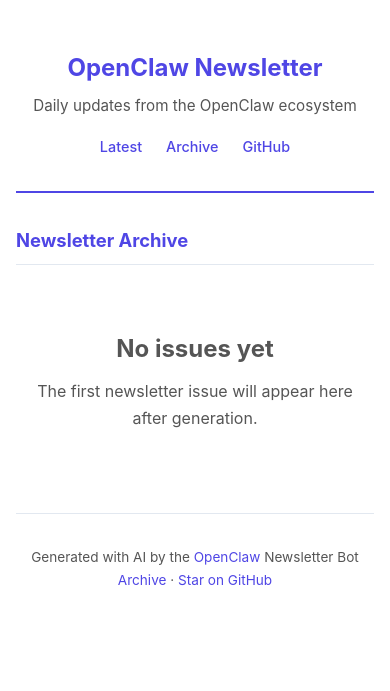
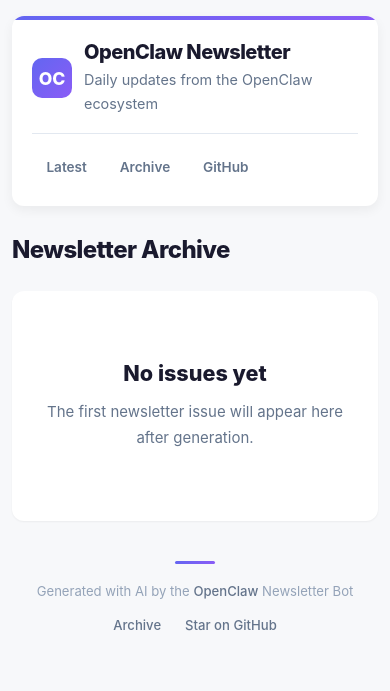
Before and after one commit to swkpku/openclaw-newsletter, a Python web app: template templates/archive.html in a window 390 px wide. Shown: the top 691 px of the page. Run offline with Jinja, Linux system fonts and the light colour scheme; the template is opened without the code that fills it, so the values that code supplies are empty.

Commit message:
Redesign newsletter UI with modern Morning Brew/TLDR-inspired design
- Card-based layout with subtle shadows and rounded corners
- Branded header with gradient accent stripe and logo mark
- Pill-style navigation with hover states
- Numbered TOC items in a responsive grid
- Section cards with gradient accent bar indicators
- Custom bullet points with accent-colored dots
- Polished footer with gradient divider and link row
- Refined color palette with light/dark mode support
- Smooth hover transitions throughout
- Better responsive breakpoints for mobile

https://claude.ai/code/session_011DFkv7qxdCgFXbkRLomvq3

```diff
--- a/docs/assets/style.css
+++ b/docs/assets/style.css
@@ -1,159 +1,352 @@
-/* OpenClaw Newsletter - Clean, responsive, dark mode support */
+/* OpenClaw Newsletter - Modern, clean design inspired by Morning Brew / TLDR */
 
+/* ===== Custom Properties ===== */
 :root {
   --bg: #ffffff;
-  --bg-secondary: #f8f9fa;
+  --bg-secondary: #f7f8fa;
+  --bg-card: #ffffff;
   --text: #1a1a2e;
-  --text-secondary: #555;
-  --accent: #4f46e5;
-  --accent-hover: #4338ca;
+  --text-secondary: #64748b;
+  --text-muted: #94a3b8;
+  --accent: #6366f1;
+  --accent-light: #eef2ff;
+  --accent-hover: #4f46e5;
+  --accent-gradient: linear-gradient(135deg, #6366f1, #8b5cf6);
   --border: #e2e8f0;
+  --border-light: #f1f5f9;
   --code-bg: #f1f5f9;
-  --shadow: rgba(0, 0, 0, 0.08);
-  --max-width: 720px;
+  --shadow-sm: 0 1px 2px rgba(0, 0, 0, 0.05);
+  --shadow-md: 0 4px 12px rgba(0, 0, 0, 0.06);
+  --shadow-lg: 0 8px 24px rgba(0, 0, 0, 0.08);
+  --radius: 12px;
+  --radius-sm: 8px;
+  --max-width: 740px;
+  --transition: 0.2s ease;
 }
 
 @media (prefers-color-scheme: dark) {
   :root {
-    --bg: #0f172a;
-    --bg-secondary: #1e293b;
+    --bg: #0c111b;
+    --bg-secondary: #131a2b;
+    --bg-card: #162032;
     --text: #e2e8f0;
     --text-secondary: #94a3b8;
+    --text-muted: #64748b;
     --accent: #818cf8;
+    --accent-light: #1e1b4b;
     --accent-hover: #a5b4fc;
-    --border: #334155;
+    --accent-gradient: linear-gradient(135deg, #818cf8, #a78bfa);
+    --border: #1e293b;
+    --border-light: #1e293b;
     --code-bg: #1e293b;
-    --shadow: rgba(0, 0, 0, 0.3);
+    --shadow-sm: 0 1px 2px rgba(0, 0, 0, 0.2);
+    --shadow-md: 0 4px 12px rgba(0, 0, 0, 0.2);
+    --shadow-lg: 0 8px 24px rgba(0, 0, 0, 0.3);
   }
 }
 
-* {
+/* ===== Reset ===== */
+*, *::before, *::after {
   box-sizing: border-box;
   margin: 0;
   padding: 0;
 }
 
+/* ===== Base ===== */
 body {
-  font-family: -apple-system, BlinkMacSystemFont, "Segoe UI", Roboto, "Helvetica Neue", Arial, sans-serif;
-  background: var(--bg);
+  font-family: -apple-system, BlinkMacSystemFont, "Segoe UI", Inter, Roboto, "Helvetica Neue", Arial, sans-serif;
+  background: var(--bg-secondary);
   color: var(--text);
   line-height: 1.7;
   font-size: 16px;
+  -webkit-font-smoothing: antialiased;
+  -moz-osx-font-smoothing: grayscale;
 }
 
 .container {
   max-width: var(--max-width);
   margin: 0 auto;
-  padding: 2rem 1.5rem;
+  padding: 1.5rem 1.25rem 2rem;
 }
 
-/* Header */
+a {
+  transition: color var(--transition);
+}
+
+/* ===== Header ===== */
 .header {
-  text-align: center;
-  padding: 2rem 0;
-  border-bottom: 2px solid var(--accent);
-  margin-bottom: 2rem;
+  background: var(--bg-card);
+  border-radius: var(--radius);
+  box-shadow: var(--shadow-md);
+  padding: 2rem 2rem 1.5rem;
+  margin-bottom: 1.5rem;
+  position: relative;
+  overflow: hidden;
+}
+
+.header::before {
+  content: "";
+  position: absolute;
+  top: 0;
+  left: 0;
+  right: 0;
+  height: 4px;
+  background: var(--accent-gradient);
+}
+
+.header-top {
+  display: flex;
+  align-items: center;
+  justify-content: space-between;
+  margin-bottom: 0.75rem;
+}
+
+.header-brand {
+  display: flex;
+  align-items: center;
+  gap: 0.75rem;
+}
+
+.header-logo {
+  width: 40px;
+  height: 40px;
+  background: var(--accent-gradient);
+  border-radius: 10px;
+  display: flex;
+  align-items: center;
+  justify-content: center;
+  color: #fff;
+  font-weight: 800;
+  font-size: 1.1rem;
+  flex-shrink: 0;
 }
 
 .header h1 {
-  font-size: 2rem;
-  font-weight: 700;
-  color: var(--accent);
-  margin-bottom: 0.25rem;
+  font-size: 1.5rem;
+  font-weight: 800;
+  color: var(--text);
+  letter-spacing: -0.025em;
+  line-height: 1.2;
 }
 
 .header .subtitle {
   color: var(--text-secondary);
-  font-size: 0.95rem;
+  font-size: 0.9rem;
+  margin-top: 0.25rem;
 }
 
 .header .date {
+  display: inline-block;
+  background: var(--accent-light);
+  color: var(--accent);
+  font-size: 0.8rem;
+  font-weight: 600;
+  padding: 0.3rem 0.75rem;
+  border-radius: 100px;
   margin-top: 0.75rem;
-  font-size: 0.9rem;
-  color: var(--text-secondary);
 }
 
 /* Navigation */
 .nav {
   display: flex;
-  gap: 1.5rem;
-  justify-content: center;
+  gap: 0.25rem;
   margin-top: 1rem;
+  padding-top: 1rem;
+  border-top: 1px solid var(--border);
 }
 
 .nav a {
+  color: var(--text-secondary);
+  text-decoration: none;
+  font-size: 0.85rem;
+  font-weight: 600;
+  padding: 0.4rem 0.9rem;
+  border-radius: 100px;
+  transition: all var(--transition);
+}
+
+.nav a:hover {
+  background: var(--accent-light);
   color: var(--accent);
+  text-decoration: none;
+}
+
+/* ===== Table of Contents ===== */
+.toc {
+  background: var(--bg-card);
+  border-radius: var(--radius);
+  box-shadow: var(--shadow-sm);
+  padding: 1.5rem 1.75rem;
+  margin-bottom: 1.5rem;
+}
+
+.toc h2 {
+  font-size: 0.75rem;
+  font-weight: 700;
+  margin-bottom: 1rem;
+  color: var(--text-muted);
+  text-transform: uppercase;
+  letter-spacing: 0.08em;
+}
+
+.toc ul {
+  list-style: none;
+  padding: 0;
+  display: grid;
+  grid-template-columns: repeat(2, 1fr);
+  gap: 0.5rem;
+}
+
+.toc li {
+  counter-increment: toc-counter;
+}
+
+.toc a {
+  color: var(--text);
   text-decoration: none;
   font-size: 0.9rem;
   font-weight: 500;
+  display: flex;
+  align-items: center;
+  gap: 0.6rem;
+  padding: 0.45rem 0.6rem;
+  border-radius: var(--radius-sm);
+  transition: all var(--transition);
 }
 
-.nav a:hover {
-  color: var(--accent-hover);
-  text-decoration: underline;
+.toc a::before {
+  counter-increment: toc-item;
+  content: counter(toc-counter);
+  display: inline-flex;
+  align-items: center;
+  justify-content: center;
+  width: 24px;
+  height: 24px;
+  background: var(--accent-light);
+  color: var(--accent);
+  border-radius: 6px;
+  font-size: 0.75rem;
+  font-weight: 700;
+  flex-shrink: 0;
 }
 
-/* Sections */
+.toc a:hover {
+  background: var(--bg-secondary);
+  color: var(--accent);
+}
+
+/* ===== Sections ===== */
 .section {
-  margin-bottom: 2.5rem;
+  background: var(--bg-card);
+  border-radius: var(--radius);
+  box-shadow: var(--shadow-sm);
+  padding: 1.75rem 2rem;
+  margin-bottom: 1.25rem;
+  transition: box-shadow var(--transition);
+}
+
+.section:hover {
+  box-shadow: var(--shadow-md);
 }
 
 .section-title {
-  font-size: 1.35rem;
-  font-weight: 700;
-  color: var(--accent);
-  margin-bottom: 1rem;
-  padding-bottom: 0.5rem;
-  border-bottom: 1px solid var(--border);
+  font-size: 1.25rem;
+  font-weight: 800;
+  color: var(--text);
+  margin-bottom: 1.25rem;
+  padding-bottom: 0.75rem;
+  border-bottom: 2px solid var(--border);
+  display: flex;
+  align-items: center;
+  gap: 0.6rem;
+  letter-spacing: -0.01em;
+}
+
+.section-title::before {
+  content: "";
+  display: inline-block;
+  width: 4px;
+  height: 1.2em;
+  background: var(--accent-gradient);
+  border-radius: 2px;
+  flex-shrink: 0;
 }
 
 .section-content {
   color: var(--text);
+  font-size: 0.95rem;
+  line-height: 1.75;
 }
 
 .section-content h3 {
-  font-size: 1.1rem;
-  font-weight: 600;
-  margin: 1.25rem 0 0.5rem;
+  font-size: 1.05rem;
+  font-weight: 700;
+  margin: 1.5rem 0 0.5rem;
   color: var(--text);
+  letter-spacing: -0.01em;
+}
+
+.section-content h3:first-child {
+  margin-top: 0;
 }
 
 .section-content p {
-  margin-bottom: 0.75rem;
+  margin-bottom: 0.85rem;
   color: var(--text);
 }
 
 .section-content a {
   color: var(--accent);
   text-decoration: none;
+  font-weight: 500;
+  border-bottom: 1px solid transparent;
+  transition: border-color var(--transition), color var(--transition);
 }
 
 .section-content a:hover {
-  text-decoration: underline;
   color: var(--accent-hover);
+  border-bottom-color: var(--accent-hover);
+  text-decoration: none;
 }
 
 .section-content ul {
-  margin: 0.5rem 0 1rem 1.5rem;
+  margin: 0.75rem 0 1rem 0;
+  padding-left: 0;
+  list-style: none;
 }
 
 .section-content li {
-  margin-bottom: 0.4rem;
+  margin-bottom: 0.5rem;
+  padding-left: 1.4rem;
+  position: relative;
+}
+
+.section-content li::before {
+  content: "";
+  position: absolute;
+  left: 0;
+  top: 0.65em;
+  width: 6px;
+  height: 6px;
+  background: var(--accent);
+  border-radius: 50%;
 }
 
 .section-content code {
   background: var(--code-bg);
-  padding: 0.15em 0.4em;
-  border-radius: 3px;
-  font-size: 0.9em;
+  padding: 0.15em 0.45em;
+  border-radius: 5px;
+  font-size: 0.88em;
+  font-family: "SF Mono", "Fira Code", "Fira Mono", Menlo, Consolas, monospace;
 }
 
 .section-content pre {
   background: var(--code-bg);
-  padding: 1rem;
-  border-radius: 6px;
+  padding: 1.1rem 1.25rem;
+  border-radius: var(--radius-sm);
   overflow-x: auto;
-  margin: 0.75rem 0;
+  margin: 1rem 0;
+  border: 1px solid var(--border);
 }
 
 .section-content pre code {
@@ -161,121 +354,179 @@ body {
   padding: 0;
 }
 
-/* Footer */
+.section-content strong {
+  font-weight: 650;
+}
+
+/* ===== Footer ===== */
 .footer {
   text-align: center;
-  padding: 2rem 0;
-  margin-top: 2rem;
-  border-top: 1px solid var(--border);
-  color: var(--text-secondary);
-  font-size: 0.85rem;
+  padding: 2rem 1.5rem;
+  margin-top: 0.5rem;
+  color: var(--text-muted);
+  font-size: 0.82rem;
+}
+
+.footer p {
+  margin-bottom: 0.4rem;
+}
+
+.footer-links {
+  display: flex;
+  justify-content: center;
+  gap: 1.5rem;
+  margin-top: 0.75rem;
 }
 
 .footer a {
+  color: var(--text-secondary);
+  text-decoration: none;
+  font-weight: 500;
+  transition: color var(--transition);
+}
+
+.footer a:hover {
+  color: var(--accent);
+}
+
+.footer-divider {
+  width: 40px;
+  height: 3px;
+  background: var(--accent-gradient);
+  border-radius: 2px;
+  margin: 0 auto 1rem;
+}
+
+/* ===== Archive Page ===== */
+.archive-title {
+  font-size: 1.5rem;
+  font-weight: 800;
+  color: var(--text);
+  margin-bottom: 1.25rem;
+  letter-spacing: -0.025em;
+}
+
+.archive-list {
+  list-style: none;
+  padding: 0;
+  display: grid;
+  gap: 0.75rem;
+}
+
+.archive-list li {
+  background: var(--bg-card);
+  border-radius: var(--radius);
+  box-shadow: var(--shadow-sm);
+  padding: 1.1rem 1.5rem;
+  transition: all var(--transition);
+  display: flex;
+  align-items: center;
+  justify-content: space-between;
+}
+
+.archive-list li:hover {
+  box-shadow: var(--shadow-md);
+  transform: translateY(-1px);
+}
+
+.archive-list a {
+  color: var(--text);
+  text-decoration: none;
+  font-weight: 700;
+  font-size: 1rem;
+  transition: color var(--transition);
+}
+
+.archive-list a:hover {
   color: var(--accent);
   text-decoration: none;
 }
 
-.footer a:hover {
+.archive-list .meta {
+  color: var(--text-muted);
+  font-size: 0.8rem;
+  font-weight: 500;
+  white-space: nowrap;
+}
+
+/* ===== Empty State ===== */
+.empty-state {
+  text-align: center;
+  padding: 4rem 1.5rem;
+  background: var(--bg-card);
+  border-radius: var(--radius);
+  box-shadow: var(--shadow-sm);
+}
+
+.empty-state h2 {
+  font-size: 1.35rem;
+  font-weight: 800;
+  margin-bottom: 0.5rem;
+  color: var(--text);
+}
+
+.empty-state p {
+  color: var(--text-secondary);
+  margin-bottom: 0.4rem;
+}
+
+.empty-state a {
+  color: var(--accent);
+  text-decoration: none;
+  font-weight: 600;
+}
+
+.empty-state a:hover {
   text-decoration: underline;
 }
 
-/* Archive page */
-.archive-list {
-  list-style: none;
-  padding: 0;
-}
+/* ===== Responsive ===== */
+@media (max-width: 640px) {
+  body {
+    font-size: 15px;
+  }
 
-.archive-list li {
-  padding: 0.75rem 0;
-  border-bottom: 1px solid var(--border);
-}
+  .container {
+    padding: 1rem 0.75rem 1.5rem;
+  }
 
-.archive-list li:last-child {
-  border-bottom: none;
-}
-
-.archive-list a {
-  color: var(--accent);
-  text-decoration: none;
-  font-weight: 500;
-  font-size: 1.05rem;
-}
-
-.archive-list a:hover {
-  text-decoration: underline;
-}
-
-.archive-list .meta {
-  color: var(--text-secondary);
-  font-size: 0.85rem;
-  margin-top: 0.2rem;
-}
-
-/* Table of contents */
-.toc {
-  background: var(--bg-secondary);
-  border: 1px solid var(--border);
-  border-radius: 8px;
-  padding: 1.25rem 1.5rem;
-  margin-bottom: 2rem;
-}
-
-.toc h2 {
-  font-size: 1rem;
-  font-weight: 600;
-  margin-bottom: 0.75rem;
-  color: var(--text-secondary);
-  text-transform: uppercase;
-  letter-spacing: 0.05em;
-}
-
-.toc ul {
-  list-style: none;
-  padding: 0;
-  columns: 2;
-}
-
-.toc li {
-  margin-bottom: 0.35rem;
-}
-
-.toc a {
-  color: var(--accent);
-  text-decoration: none;
-  font-size: 0.92rem;
-}
-
-.toc a:hover {
-  text-decoration: underline;
-}
-
-/* Empty state */
-.empty-state {
-  text-align: center;
-  padding: 3rem 1rem;
-  color: var(--text-secondary);
-}
-
-.empty-state h2 {
-  margin-bottom: 0.5rem;
-}
-
-/* Responsive */
-@media (max-width: 600px) {
-  .container {
-    padding: 1rem;
+  .header {
+    padding: 1.5rem 1.25rem 1.25rem;
   }
 
   .header h1 {
-    font-size: 1.5rem;
+    font-size: 1.25rem;
+  }
+
+  .header-top {
+    flex-direction: column;
+    align-items: flex-start;
+    gap: 0;
+  }
+
+  .toc {
+    padding: 1.25rem;
   }
 
   .toc ul {
-    columns: 1;
+    grid-template-columns: 1fr;
+  }
+
+  .section {
+    padding: 1.25rem;
   }
 
   .section-title {
-    font-size: 1.15rem;
+    font-size: 1.1rem;
+  }
+
+  .nav {
+    flex-wrap: wrap;
+  }
+
+  .archive-list li {
+    flex-direction: column;
+    align-items: flex-start;
+    gap: 0.25rem;
   }
 }
--- a/templates/archive.html
+++ b/templates/archive.html
@@ -12,7 +12,7 @@
     {% set date = None %}
     {% include "partials/header.html" %}
 
-    <h2 class="section-title">Newsletter Archive</h2>
+    <h2 class="archive-title">Newsletter Archive</h2>
 
     {% if issues %}
     <ul class="archive-list">
@@ -20,7 +20,7 @@
       <li>
         <a href="issues/{{ entry.filename }}">{{ entry.date }}</a>
         {% if entry.total_items %}
-        <div class="meta">{{ entry.total_items }} items across {{ entry.section_count }} sections</div>
+        <div class="meta">{{ entry.total_items }} items &middot; {{ entry.section_count }} sections</div>
         {% endif %}
       </li>
       {% endfor %}
--- a/templates/partials/footer.html
+++ b/templates/partials/footer.html
@@ -1,10 +1,11 @@
 <footer class="footer">
+  <div class="footer-divider"></div>
   <p>
     Generated with AI by the
     <a href="https://github.com/openclaw/openclaw">OpenClaw</a> Newsletter Bot
   </p>
-  <p>
-    <a href="{{ base_path }}archive.html">Archive</a> &middot;
+  <div class="footer-links">
+    <a href="{{ base_path }}archive.html">Archive</a>
     <a href="https://github.com/openclaw/openclaw">Star on GitHub</a>
-  </p>
+  </div>
 </footer>
--- a/templates/partials/header.html
+++ b/templates/partials/header.html
@@ -1,6 +1,13 @@
 <header class="header">
-  <h1>OpenClaw Newsletter</h1>
-  <p class="subtitle">Daily updates from the OpenClaw ecosystem</p>
+  <div class="header-top">
+    <div class="header-brand">
+      <div class="header-logo">OC</div>
+      <div>
+        <h1>OpenClaw Newsletter</h1>
+        <p class="subtitle">Daily updates from the OpenClaw ecosystem</p>
+      </div>
+    </div>
+  </div>
   {% if date %}
   <p class="date">{{ date }}</p>
   {% endif %}
```
Also changed, not shown: docs/archive.html (+14 -6 lines), docs/index.html (+13 -5 lines), docs/issues/2026-02-06.html (+13 -7 lines), docs/issues/2026-02-07.html (+13 -7 lines).
